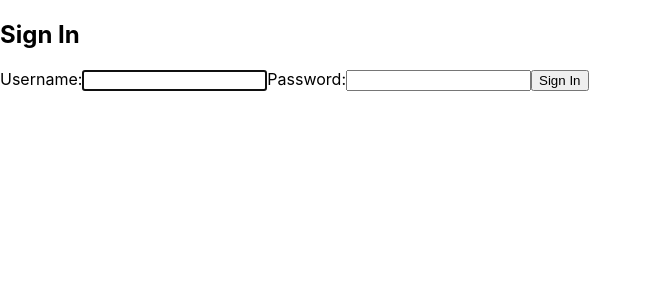
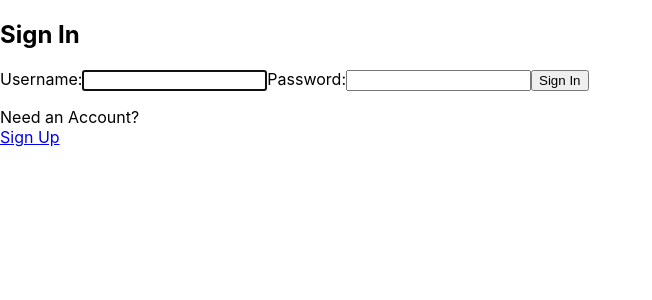
Before and after one commit to aslinurtolga/React-User-Login-and-Authentication-with-Axios, a React (Create React App) app: page / in a window 1280 px wide. Shown: the top 300 px of the page, without its empty margins (0-652 px from the left). Built offline with nearby package versions, Linux system fonts and the light colour scheme.

Commit message:
feat: finish the form

```diff
--- a/src/Login.js
+++ b/src/Login.js
@@ -53,6 +53,13 @@
         />
         <button>Sign In</button>
       </form>
+      <p>
+        Need an Account? <br/>
+        <span className="line">
+            {/* put router link here */}
+            <a href="#">Sign Up</a>
+        </span>
+      </p>
     </section>
   );
 };
```
